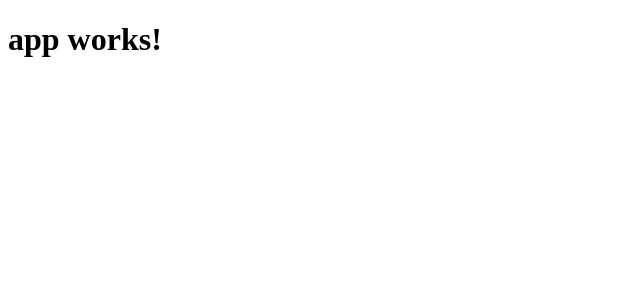
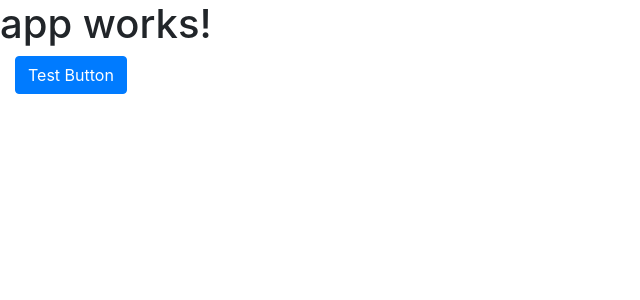
Before and after one commit to robery567/force-push, an Angular app in the folder frontend/: page / in a window 1280 px wide. Shown: the top 300 px of the page, without its empty margins (0-640 px from the left). Built offline with nearby package versions, Linux system fonts and the light colour scheme.

Commit message:
bootstrap?

```diff
--- a/frontend/package.json
+++ b/frontend/package.json
@@ -20,6 +20,7 @@
     "@angular/platform-browser": "^4.0.0",
     "@angular/platform-browser-dynamic": "^4.0.0",
     "@angular/router": "^4.0.0",
+    "bootstrap": "^4.0.0-alpha.6",
     "core-js": "^2.4.1",
     "rxjs": "^5.1.0",
     "zone.js": "^0.8.4"
--- a/frontend/src/app/app.component.html
+++ b/frontend/src/app/app.component.html
@@ -2,3 +2,10 @@
   {{title}}
 </h1>
 <router-outlet></router-outlet>
+<div class="container-fluid">
+  <div class="row">
+    <div class="col-sm-12">
+      <button class="btn btn-primary">Test Button</button>
+    </div>
+  </div>
+</div>
```
Also changed, not shown: frontend/.angular-cli.json.
